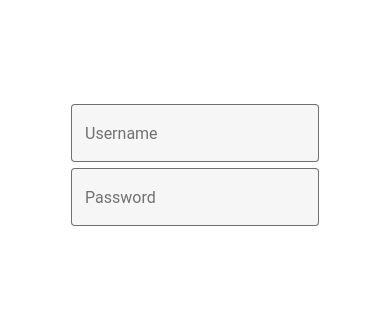
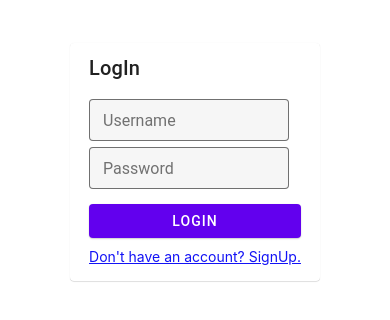
Before and after one commit to dragos-bizu/shopping-cart-ui, a React Native app: screen / in a window 390 px wide. Shown: the part 260-580 px from the top of the page. Built offline with nearby package versions, Linux system fonts and the light colour scheme.

Commit message:
Create LogIn screen

```diff
--- a/App.js
+++ b/App.js
@@ -1,11 +1,11 @@
-import { StatusBar } from 'expo-status-bar';
-import { StyleSheet, Text, View } from 'react-native';
-import Login from "./components/Login";
+import { StatusBar } from "expo-status-bar";
+import { StyleSheet, View } from "react-native";
+import Index from "./components/Login";
 
 export default function App() {
   return (
     <View style={styles.container}>
-      <Login />
+      <Index />
       <StatusBar style="auto" />
     </View>
   );
@@ -14,8 +14,11 @@ export default function App() {
 const styles = StyleSheet.create({
   container: {
     flex: 1,
-    backgroundColor: '#fff',
-    alignItems: 'center',
-    justifyContent: 'center',
+    flexGrow: 1,
+    backgroundColor: "#fff",
+    justifyContent: "center",
+    alignItems: "center",
+    height: "80%",
+    margin: 20,
   },
 });
--- a/components/Login.js
+++ /dev/null
@@ -1,13 +0,0 @@
-import React from "react";
-import { TextInput } from "react-native-paper";
-
-const Login = () => {
-  return (
-    <>
-      <TextInput label="Username" mode="outlined" />
-      <TextInput label="Password" secureTextEntry={true} mode="outlined" />
-    </>
-  );
-};
-
-export default Login;
--- /dev/null
+++ b/components/Login/index.js
@@ -0,0 +1,62 @@
+import React, { useState } from "react";
+import { Card, TextInput, Button } from "react-native-paper";
+import loginStyles from "./styles";
+import { Text, TouchableHighlight } from "react-native";
+
+const Login = () => {
+  const [isPress, setIsPress] = useState(false);
+  const [username, setUsername] = useState("");
+  const [password, setPassword] = useState("");
+
+  const loginAction = () => {
+    console.log("Login Pressed");
+  };
+
+  const signupLink = {
+    activeOpacity: 1,
+    underlayColor: "rgba(255,255,255,0)",
+    onHideUnderlay: () => setIsPress(false),
+    onShowUnderlay: () => setIsPress(true),
+    onPress: () => console.log("SignUp"),
+  };
+  return (
+    <>
+      <Card style={loginStyles.cardContent}>
+        <Card.Title title="LogIn" />
+        <Card.Content>
+          <TextInput
+            label="Username"
+            mode="outlined"
+            value={username}
+            style={loginStyles.textInput}
+          />
+          <TextInput
+            label="Password"
+            secureTextEntry={true}
+            mode="outlined"
+            value={password}
+            style={loginStyles.textInput}
+          />
+          <Button
+            mode="contained"
+            style={loginStyles.button}
+            onPress={loginAction}
+          >
+            LogIn
+          </Button>
+          <TouchableHighlight {...signupLink}>
+            <Text
+              style={
+                isPress ? loginStyles.signupTextPress : loginStyles.signupText
+              }
+            >
+              Don't have an account? SignUp.
+            </Text>
+          </TouchableHighlight>
+        </Card.Content>
+      </Card>
+    </>
+  );
+};
+
+export default Login;
--- /dev/null
+++ b/components/Login/styles.js
@@ -0,0 +1,28 @@
+import { StyleSheet } from "react-native";
+
+const loginStyles = StyleSheet.create({
+  textInput: {
+    height: 40,
+    width: 200,
+  },
+  cardContent: {
+    display: "flex",
+    alignItems: "center",
+    width: 250,
+  },
+  button: {
+    marginTop: 15,
+  },
+  signupText: {
+    marginTop: 10,
+    textDecorationLine: "underline",
+    color: "#1313f5",
+  },
+  signupTextPress: {
+    marginTop: 10,
+    color: "#4b4bfd",
+    textDecorationLine: "none",
+  },
+});
+
+export default loginStyles;
--- a/package.json
+++ b/package.json
@@ -3,7 +3,7 @@
   "version": "1.0.0",
   "main": "node_modules/expo/AppEntry.js",
   "scripts": {
-    "start": "expo start",
+    "start": "expo start --tunnel",
     "android": "expo start --android",
     "ios": "expo start --ios",
     "web": "expo start --web",
@@ -16,6 +16,7 @@
     "react": "17.0.2",
     "react-dom": "17.0.2",
     "react-native": "0.68.2",
+    "react-native-extended-stylesheet": "^0.12.0",
     "react-native-paper": "^4.12.4",
     "react-native-web": "0.17.7"
   },
```
Also changed, not shown: 1 other file (tests, documents, lock files or other folders).
